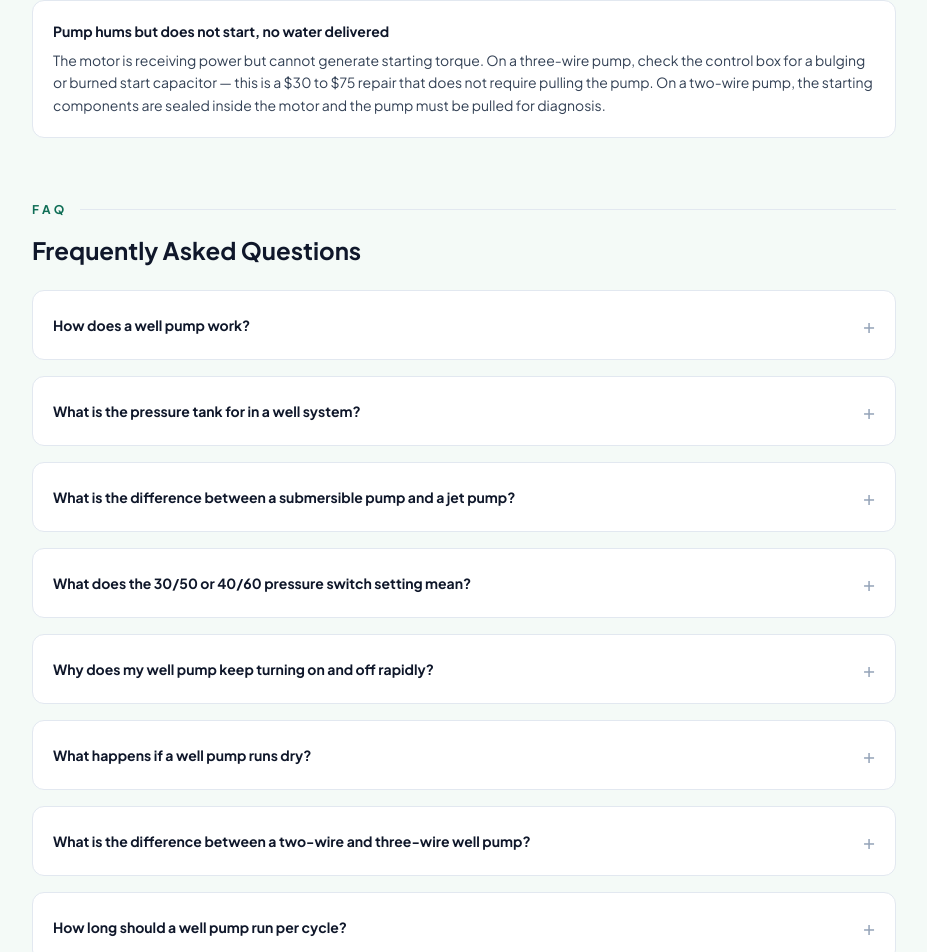
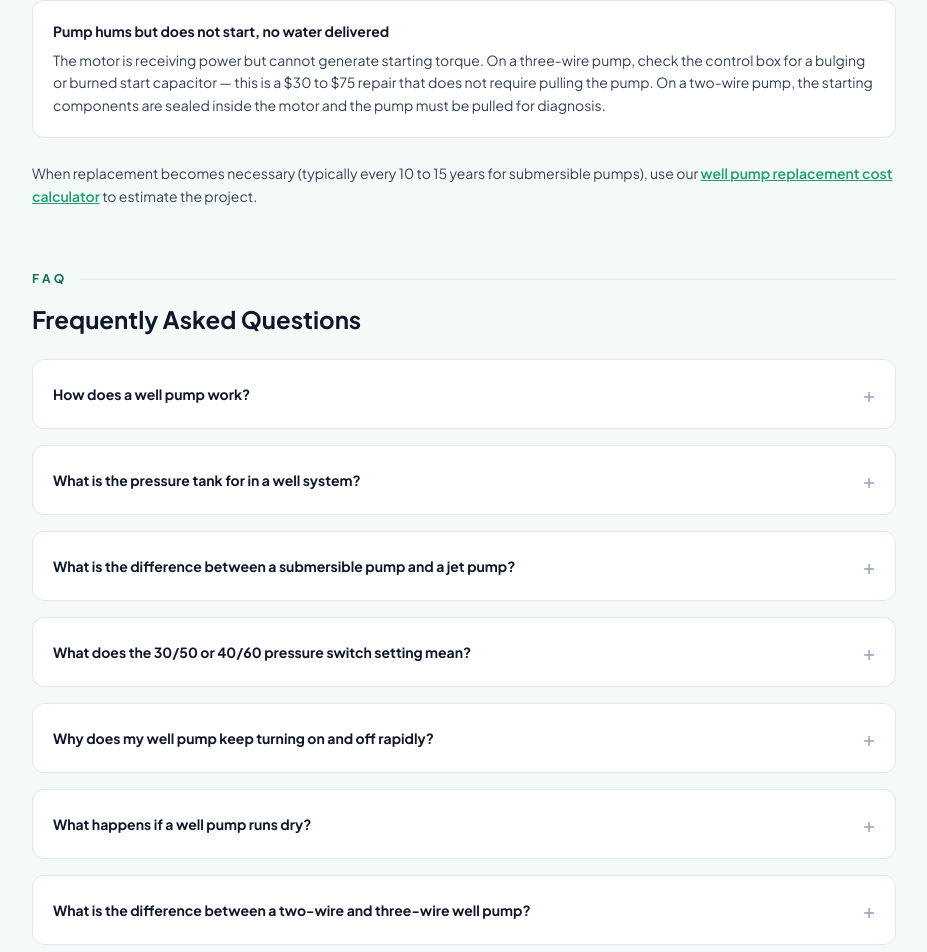
Before and after one commit to thebasementguide2026/thewell.guide-, a Next.js app: page /guides/how-well-pump-works in a window 1280 px wide. Shown: the part 10008-10960 px from the top of the page, without its empty margins (176-1103 px from the left). Built offline with nearby package versions, Linux system fonts and the light colour scheme.

Commit message:
feat(internal-link): add link to well pump cost calculator

```diff
--- a/app/guides/how-well-pump-works/page.tsx
+++ b/app/guides/how-well-pump-works/page.tsx
@@ -466,6 +466,7 @@ export default function HowWellPumpWorks() {
               <p className='text-slate-700 text-sm leading-relaxed'>The motor is receiving power but cannot generate starting torque. On a three-wire pump, check the control box for a bulging or burned start capacitor — this is a $30 to $75 repair that does not require pulling the pump. On a two-wire pump, the starting components are sealed inside the motor and the pump must be pulled for diagnosis.</p>
             </div>
           </div>
+          <p className='text-slate-700 leading-relaxed text-sm mt-6'>When replacement becomes necessary (typically every 10 to 15 years for submersible pumps), use our <Link href='/cost-guides/well-pump-replacement-cost-calculator' className='font-semibold underline' style={{ color: '#1D9E75' }}>well pump replacement cost calculator</Link> to estimate the project.</p>
         </div>
 
         {/* FAQ Section */}
```
